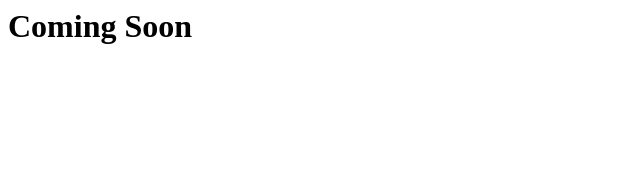
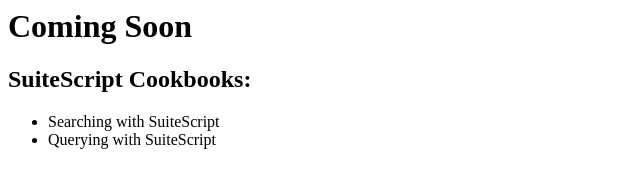
Before and after one commit to stoicsoftware/stoicsoftware.github.io, an Eleventy site: page views/index.md in a window 1280 px wide. Shown: the whole page, without its empty margins (0-640 px from the left). Built offline with nearby package versions, Linux system fonts and the light colour scheme; Eleventy itself is replaced by a stand-in of ours; files that its build step writes are made by us from their sources.

Commit message:
Added cookbooks content

```diff
--- a/views/index.md
+++ b/views/index.md
@@ -1 +1,6 @@
 # Coming Soon
+
+## SuiteScript Cookbooks:
+
+* Searching with SuiteScript
+* Querying with SuiteScript
```
Also changed, not shown: .github/workflows/gh-pages.yml.
